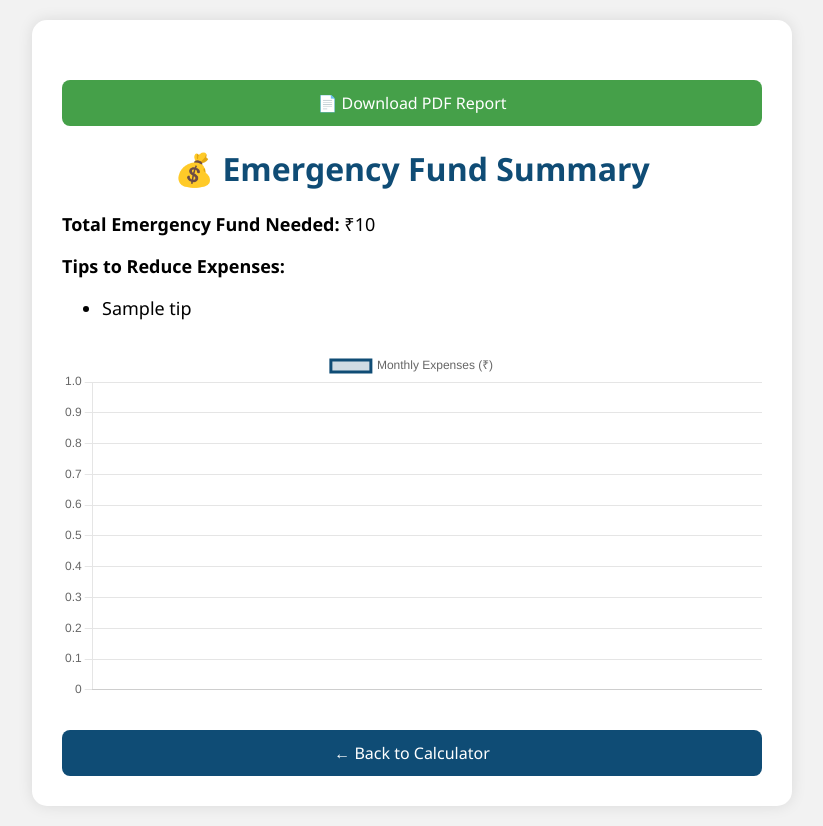
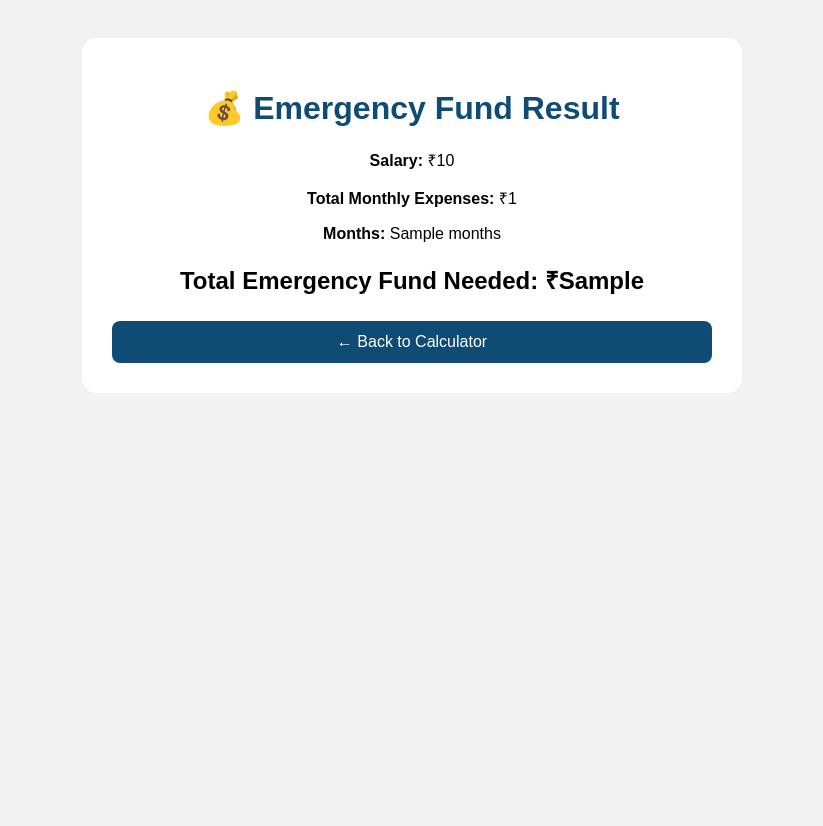
Before and after one commit to kazim110786/AI-FUND-CALCULATOR, a Flask app: template templates/result.html in a window 1280 px wide. Shown: the whole page, without its empty margins (228-1051 px from the left). After the commit the page ends 393 px from the top, so only its background shows below. Run offline with Flask 3, Linux system fonts and the light colour scheme; the template is opened without the code that fills it: most values are stand-ins (such as "Sample title", 1, 10 or a date in 2020).

Commit message:
Update result.html

```diff
--- a/templates/result.html
+++ b/templates/result.html
@@ -1,118 +1,47 @@
 <!DOCTYPE html>
-<html lang="en">
+<html>
 <head>
-    <meta charset="UTF-8">
-    <title>Results - Emergency Fund</title>
-    <script src="https://cdn.jsdelivr.net/npm/chart.js"></script>
+    <title>Result</title>
     <style>
         body {
-            font-family: 'Segoe UI', sans-serif;
-            margin: 0;
-            padding: 20px;
-            background-color: #f2f2f2;
-            transition: background-color 0.5s, color 0.5s;
+            font-family: Arial, sans-serif;
+            background: #f2f2f2;
+            padding: 30px;
         }
-
         .container {
-            max-width: 700px;
+            max-width: 600px;
             margin: auto;
-            background-color: #fff;
+            background: white;
             padding: 30px;
             border-radius: 15px;
-            box-shadow: 0 0 15px rgba(0,0,0,0.1);
-            transition: background-color 0.5s, color 0.5s;
+            text-align: center;
         }
-
         h1 {
-            text-align: center;
             color: #0f4c75;
         }
-
-        .summary {
-            margin-top: 20px;
-            font-size: 18px;
-        }
-
-        .back-btn {
-            margin-top: 30px;
+        .btn {
             display: block;
-            text-align: center;
+            margin-top: 25px;
             padding: 12px;
-            background-color: #0f4c75;
+            background: #0f4c75;
             color: white;
             text-decoration: none;
             border-radius: 8px;
         }
-
-        .back-btn:hover {
-            background-color: #3282b8;
-        }
-
-        canvas {
-            margin-top: 30px;
-        }
-
-        /* Dark mode */
-        body.dark-mode {
-            background-color: #1e1e1e;
-            color: #f2f2f2;
-        }
-
-        body.dark-mode .container {
-            background-color: #2c2c2c;
-        }
     </style>
 </head>
 <body>
-    <div class="container">
-        <a class="back-btn" href="/download-pdf" style="background-color: #45a049;">📄 Download PDF Report</a>
-        <h1>💰 Emergency Fund Summary</h1>
-        <div class="summary">
-            <p><strong>Total Emergency Fund Needed:</strong> ₹{{ emergency_fund | round(2) }}</p>
-            <p><strong>Tips to Reduce Expenses:</strong></p>
-            <ul>
-                {% for tip in tips %}
-                    <li>{{ tip }}</li>
-                {% endfor %}
-            </ul>
-        </div>
 
-        <canvas id="expenseChart" width="600" height="300"></canvas>
+<div class="container">
+    <h1>💰 Emergency Fund Result</h1>
 
-        <a class="back-btn" href="/">← Back to Calculator</a>
-    </div>
+    <p><b>Salary:</b> ₹{{ salary }}</p>
+    <p><b>Total Monthly Expenses:</b> ₹{{ total_monthly_expenses }}</p>
+    <p><b>Months:</b> {{ months }}</p>
+    <h2>Total Emergency Fund Needed: ₹{{ emergency_fund }}</h2>
 
-    <script>
-        const labels = {{ labels | tojson }};
-        const data = {{ values | tojson }};
-        const ctx = document.getElementById('expenseChart').getContext('2d');
-        new Chart(ctx, {
-            type: 'line',
-            data: {
-                labels: labels,
-                datasets: [{
-                    label: 'Monthly Expenses (₹)',
-                    data: data,
-                    borderColor: '#0f4c75',
-                    backgroundColor: 'rgba(15, 76, 117, 0.2)',
-                    fill: true,
-                    tension: 0.3
-                }]
-            },
-            options: {
-                responsive: true,
-                scales: {
-                    y: {
-                        beginAtZero: true
-                    }
-                }
-            }
-        });
+    <a class="btn" href="/">← Back to Calculator</a>
+</div>
 
-        // Apply dark mode if enabled
-        if (localStorage.getItem("darkMode") === "enabled") {
-            document.body.classList.add("dark-mode");
-        }
-    </script>
 </body>
 </html>
```
